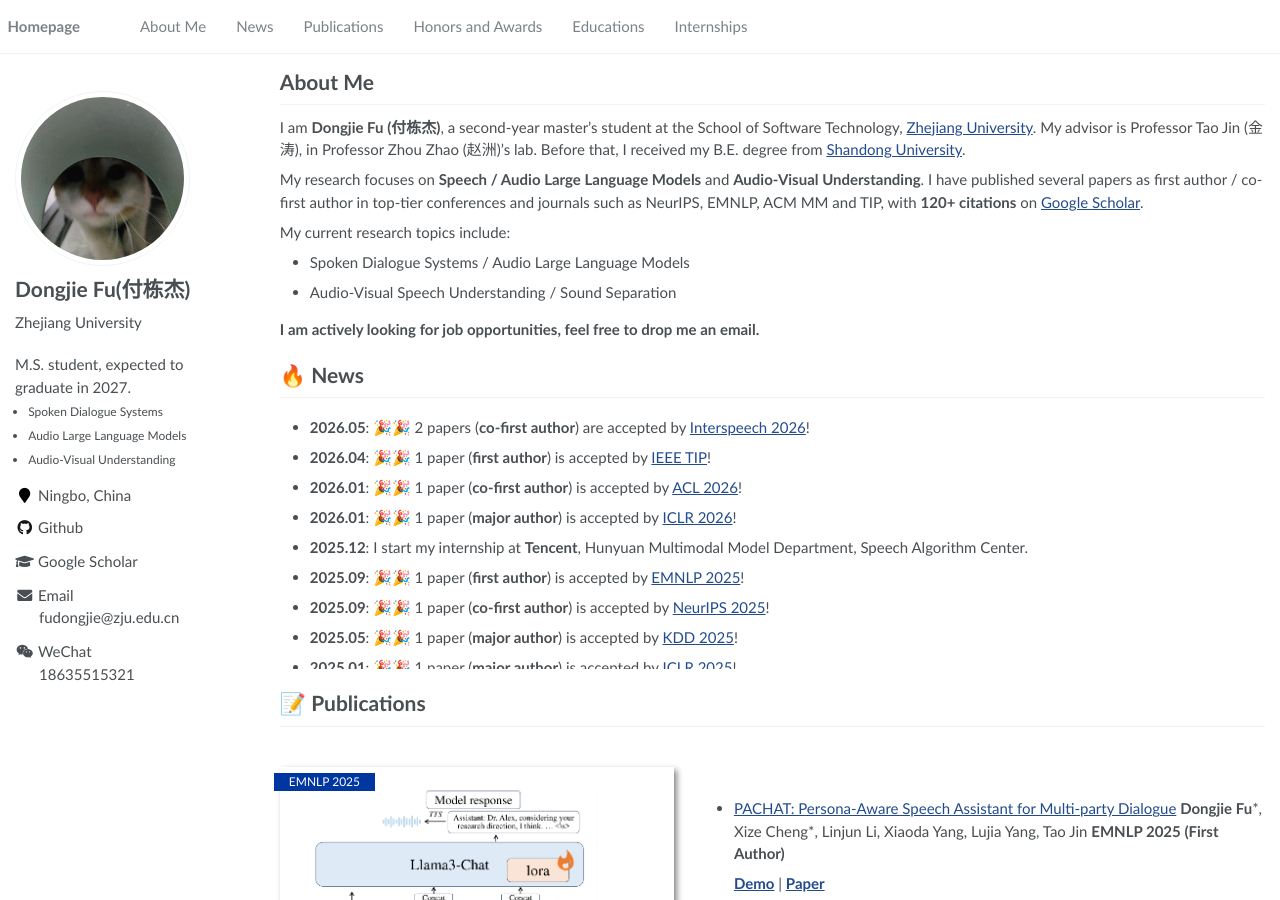
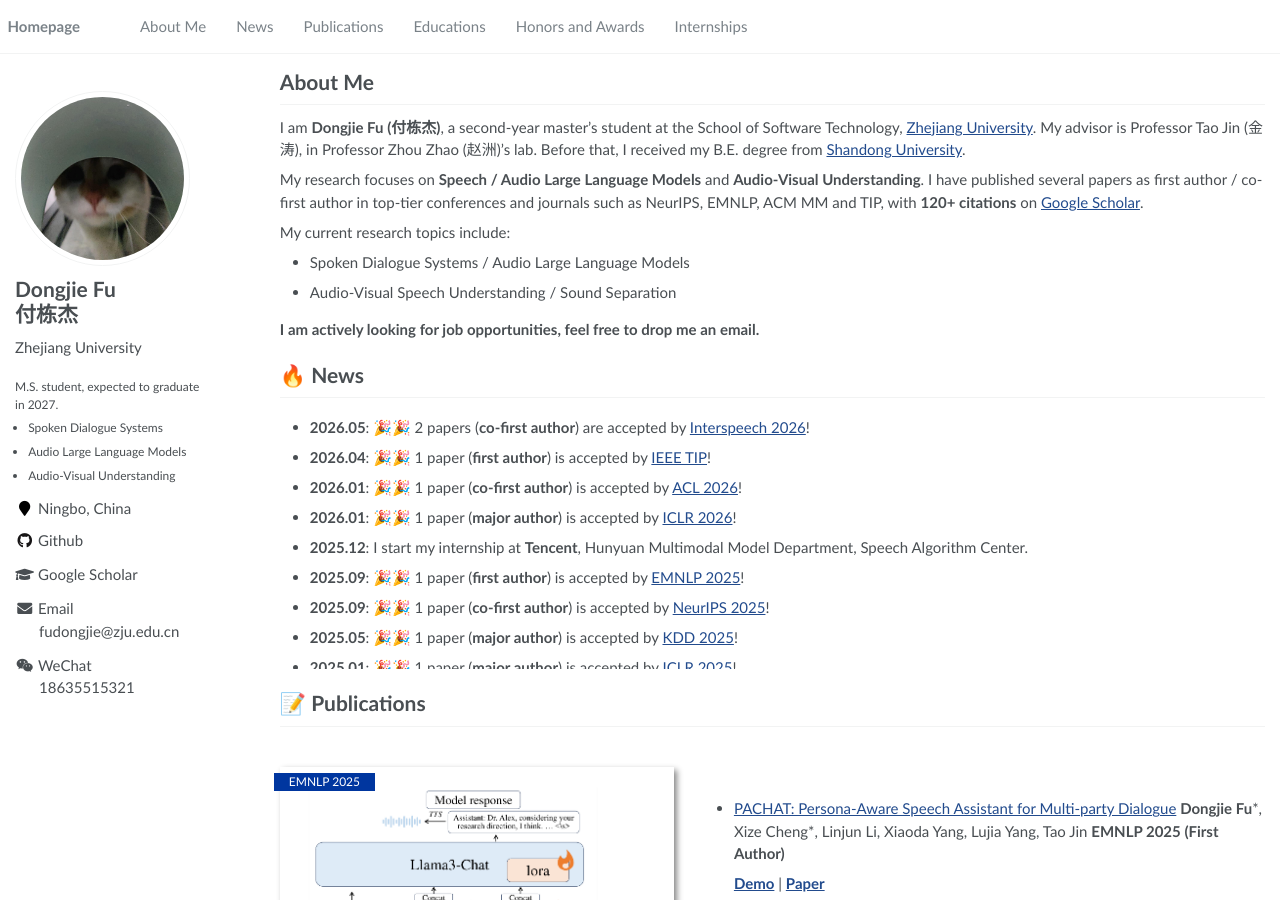
Before and after one commit to ballooncatt/ballooncatt.github.io, a Jekyll site: the page built from _pages/about.md, in a window 1280 px wide and 900 px high. Built offline with Jekyll 4.4.1, drawn with Linux system fonts in a browser that asks for light colours.

Commit message:
Sidebar name on two lines; unify font; fix nav order; stop internal links opening new tab

```diff
--- a/_config.yml
+++ b/_config.yml
@@ -21,7 +21,8 @@ baidu_site_verification  :  # get baidu_site_verification from https://ziyuan.ba
 
 # Site Author
 author:
-  name             : "Dongjie Fu(付栋杰)"
+  name             : "Dongjie Fu"
+  cn_name          : "付栋杰"
   avatar           : "images/profile.jpg"
   bio              : "Zhejiang University"
   location         : "Ningbo, China"
--- a/_data/navigation.yml
+++ b/_data/navigation.yml
@@ -9,11 +9,11 @@ main:
   - title: "Publications"
     url: "/#-publications"
 
+  - title: "Educations"
+    url: "/#-educations"
+
   - title: "Honors and Awards"
     url: "/#-honors-and-awards"
 
-  - title: "Educations"
-    url: "/#-educations"
-
   - title: "Internships"
     url: "/#-internships--projects"
--- a/_includes/author-profile.html
+++ b/_includes/author-profile.html
@@ -11,15 +11,15 @@
   </div>
 
   <div class="author__content">
-    <h3 class="author__name">{{ author.name }}</h3>
+    <h3 class="author__name">{{ author.name }}{% if author.cn_name %}<br>{{ author.cn_name }}{% endif %}</h3>
     {% if author.bio %}<p class="author__bio">{{ author.bio }}</p>{% endif %}
   </div>
 
   <div class="author__urls-wrapper">
     <ul class="author__urls social-icons">
-      <li><div style="white-space: normal; margin-bottom: 1em;">
+      <li><div style="white-space: normal; margin-bottom: 1em; font-size:0.8em;">
         M.S. student, expected to graduate in 2027.
-        <ul style="margin-top:0.4em; padding-left:1.1em; list-style: disc; font-size:0.8em; line-height:1.5; white-space:normal; overflow-wrap:break-word; word-break:break-word;">
+        <ul style="margin-top:0.4em; padding-left:1.1em; list-style: disc; line-height:1.5; white-space:normal; overflow-wrap:break-word; word-break:break-word;">
           <li>Spoken Dialogue Systems</li>
           <li>Audio Large Language Models</li>
           <li>Audio-Visual Understanding</li>
--- a/_includes/head.html
+++ b/_includes/head.html
@@ -14,6 +14,3 @@
 <link rel="stylesheet" href="assets/css/main.css">
 
 <meta http-equiv="cleartype" content="on">
-<head>
-  <base target="_blank">
-</head>
```
Also changed, not shown: _includes/head/custom.html (+13 -0 lines).
